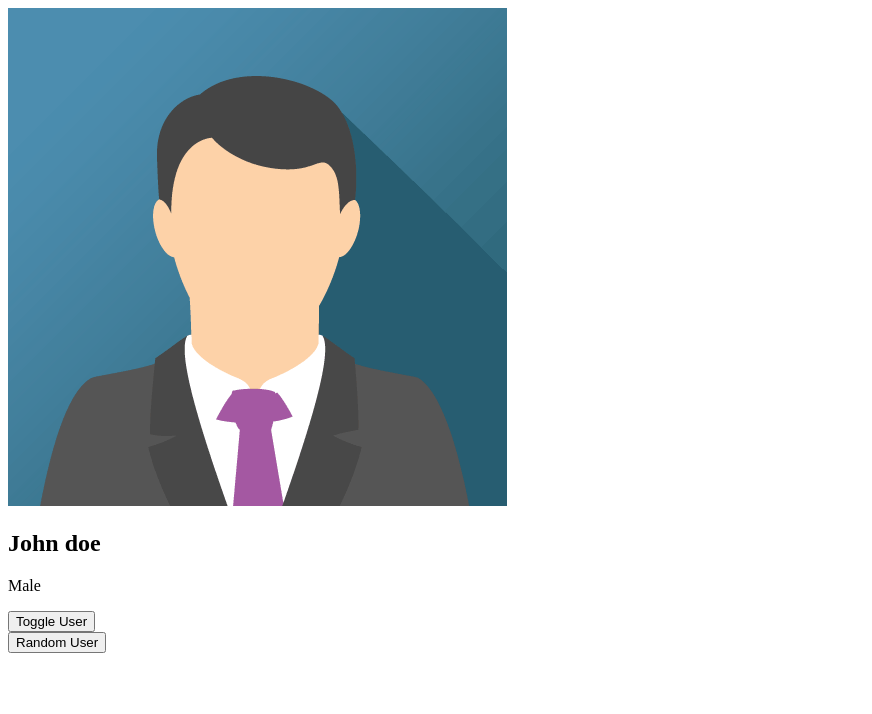
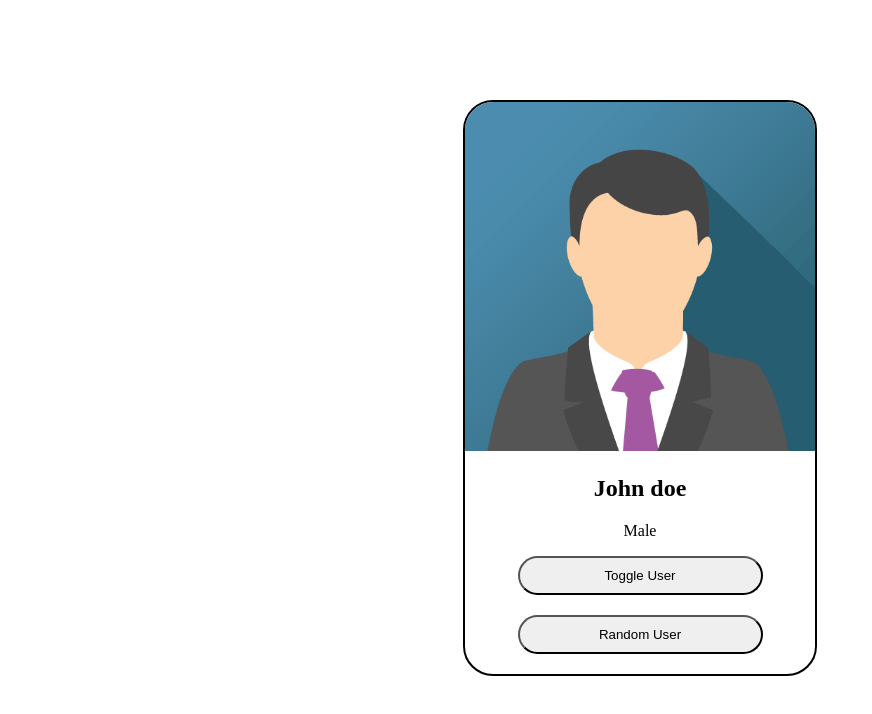
Before and after one commit to arshapallysrishowrya/Web-dev-bootcamp, a website: page frontend/index.html in a window 1280 px wide. Shown: the whole page, without its empty margins (0-872 px from the left). Drawn offline with Linux system fonts and the light colour scheme.

Commit message:
Styled profile using CSS

```diff
--- a/frontend/index.html
+++ b/frontend/index.html
@@ -8,7 +8,8 @@
 </head>
 <body>
      <!-- <h1>hello world</h1> -->
-      <div>
+
+      <div class="card">
         <img src="john.png" alt="User Image">
         <h2>John doe</h2>
         <p>Male</p>
--- a/frontend/styles.css
+++ b/frontend/styles.css
@@ -1,3 +1,29 @@
 h1{
     color:red;
 }
+
+.card{
+    border-style: solid;
+    border-width: 2px;
+    border-color: black;
+    width: 350px;
+    border-radius: 30px;
+    overflow: hidden;
+    text-align: center;
+    margin-top: 100px;
+    margin-left: auto;
+    margin-right: auto;
+}
+.card img{
+    width: 100%;
+}
+.card button{
+    width: 70%;
+    padding: 10px;
+    margin-bottom: 20px;
+    border-radius: 20px;
+}
+.card button:hover{
+    background-color:rgb(225, 108, 13) ;
+    cursor: pointer;
+}
```
